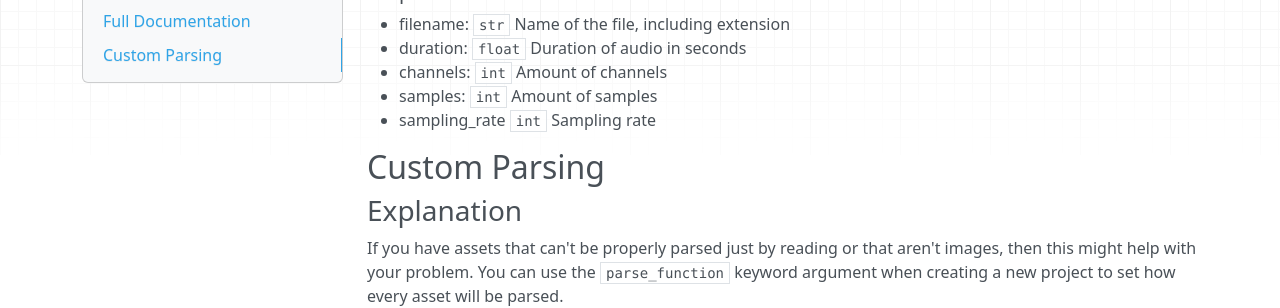
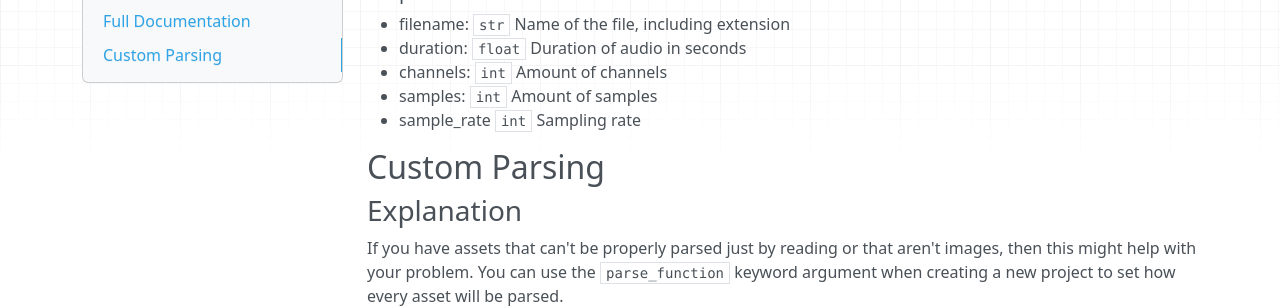
Before and after one commit to PolarsBear/parseaia, an MkDocs documentation site: the page built from docs/index.md, in a window 1280 px wide and 900 px high, scrolled down 3465 px. Shown: the part 151-459 px from the top of the window. Built offline with MkDocs 1.6.1, drawn with Linux system fonts in a browser that asks for light colours; nearby versions of some CDN libraries.

Commit message:
Update docs

```diff
--- a/docs/index.md
+++ b/docs/index.md
@@ -141,7 +141,7 @@ Contains info (and data) of one audio file.
 * duration: `float` Duration of audio in seconds
 * channels: `int` Amount of channels
 * samples: `int` Amount of samples
-* sampling_rate `int` Sampling rate
+* sample_rate `int` Sampling rate
 
 
 ## Custom Parsing
```
